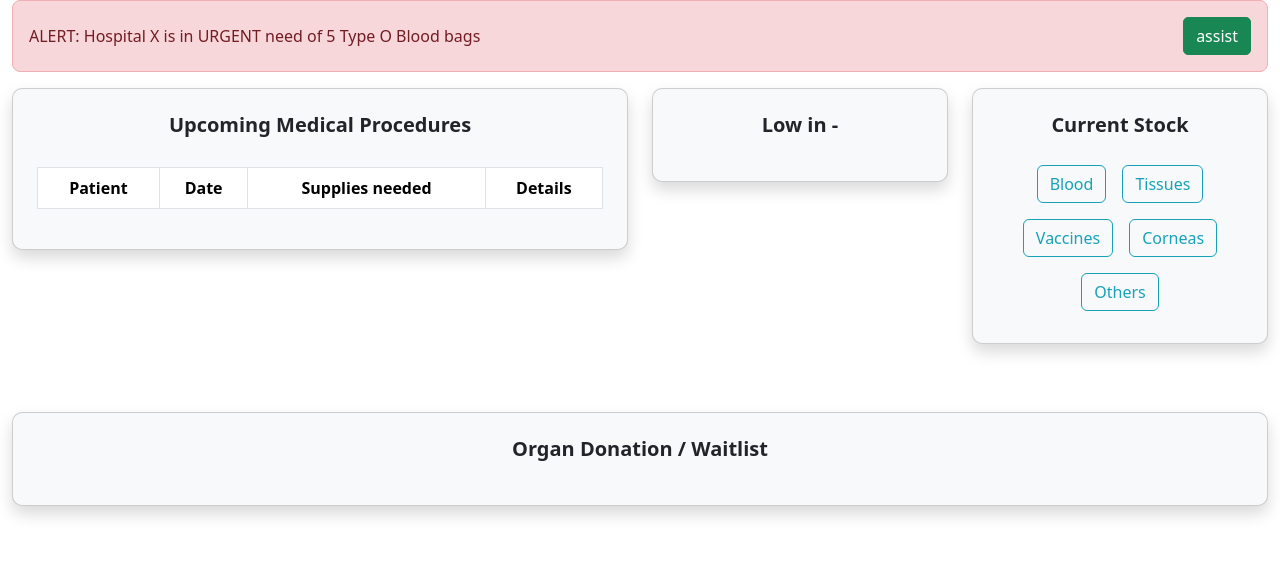
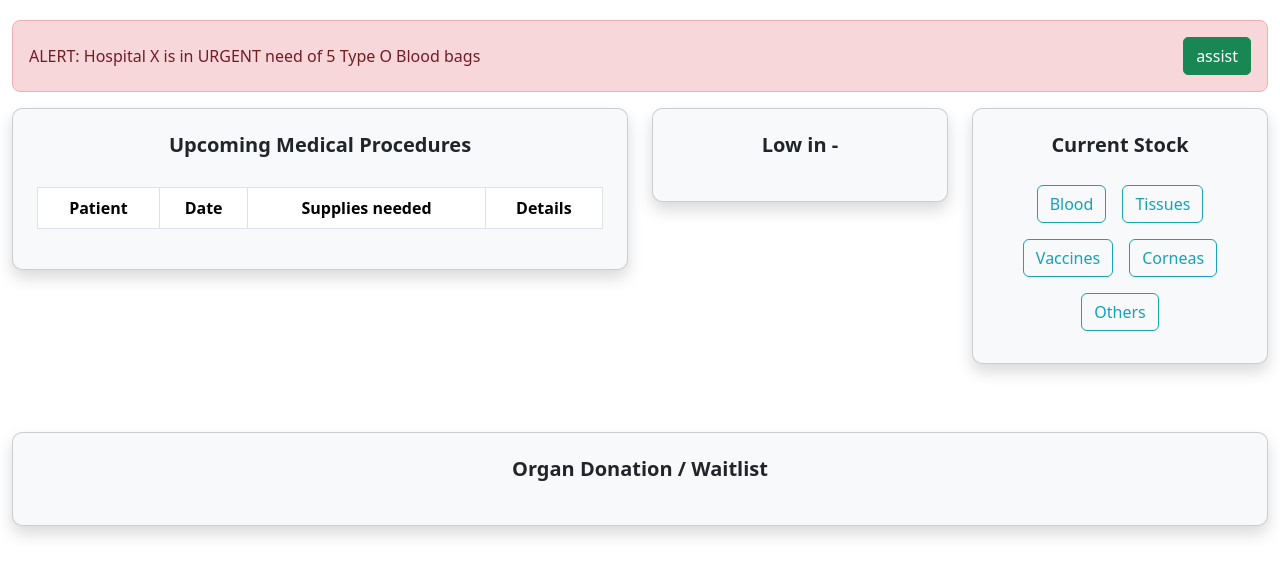
Before and after one commit to vivianli1337/biosync, a React (Create React App) app: page /content/Summary in a window 1280 px wide. Shown: the top 576 px of the page. Built offline with nearby package versions, Linux system fonts and the light colour scheme.

Commit message:
just commit

```diff
--- a/src/content/Summary/index.css
+++ b/src/content/Summary/index.css
@@ -1,4 +1,3 @@
-General container styling
 .container-fluid {
     margin-top: 20px;
 }
--- a/src/content/Summary/procedure.tsx
+++ b/src/content/Summary/procedure.tsx
@@ -1,3 +1,4 @@
+import './index.css';
 export default function MedicalProcedure() {
     return (
         <div className="card p-4 shadow">
```
